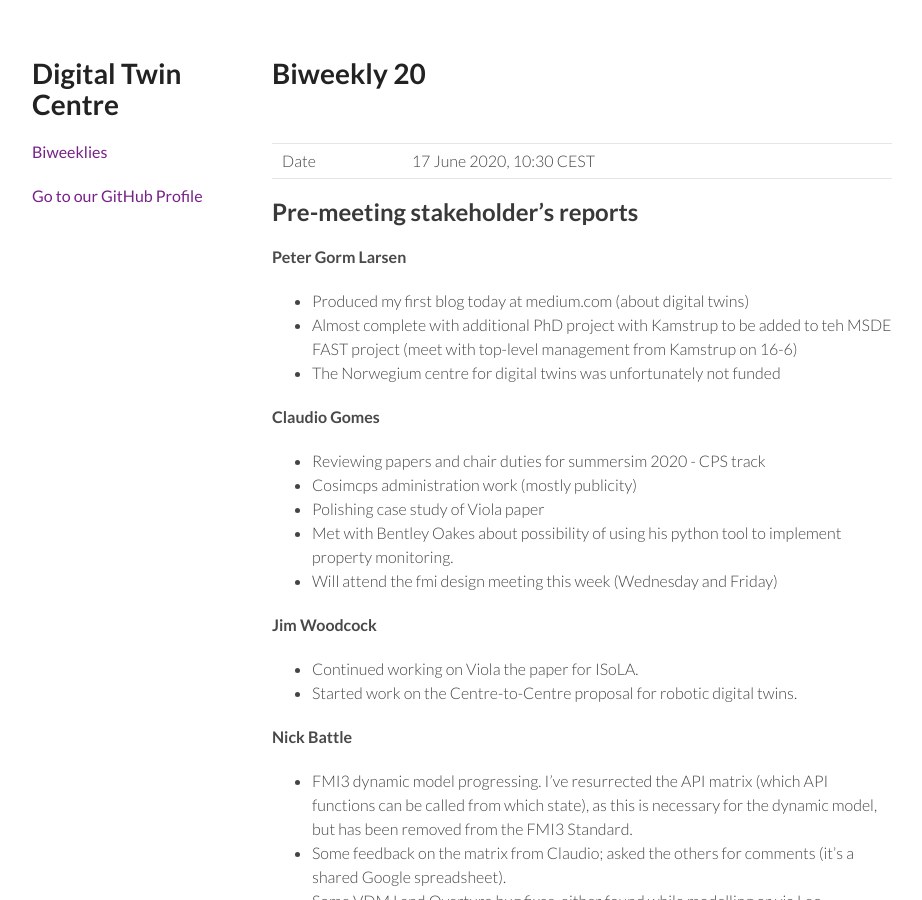
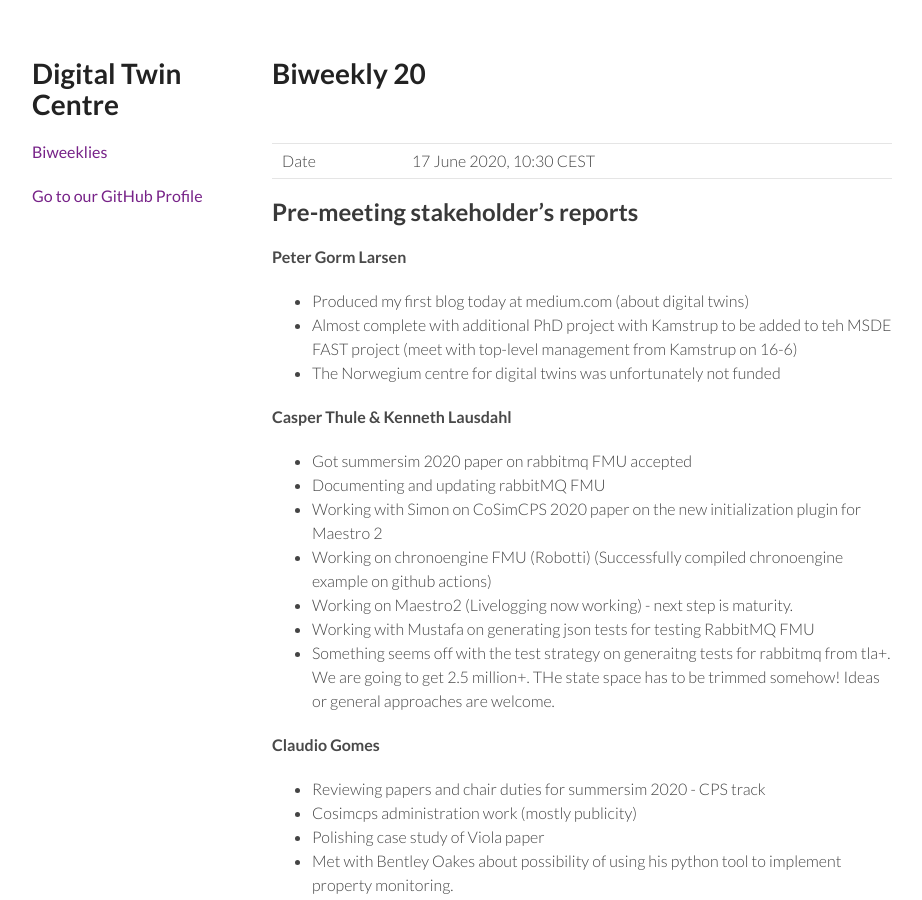
Before and after one commit to digitaltwincentre/digitaltwincentre.github.io, a Jekyll site: the page built from _biweeklies/Biweekly-20.md, in a window 1280 px wide and 900 px high. Shown: the whole window, without its empty margins (178-1100 px from the left). Built offline with Jekyll 4.4.1, drawn with Linux system fonts in a browser that asks for light colours; nearby versions of some CDN libraries.

Commit message:
Update Biweekly-20.md

```diff
--- a/_biweeklies/Biweekly-20.md
+++ b/_biweeklies/Biweekly-20.md
@@ -24,6 +24,16 @@ date: 17 June 2020, 1030 CEST
 * Produced my first blog today at medium.com (about digital twins)
 * Almost complete with additional PhD project with Kamstrup to be added to teh MSDE FAST project (meet with top-level management from Kamstrup on 16-6)
 * The Norwegium centre for digital twins was unfortunately not funded
+
+#### Casper Thule & Kenneth Lausdahl
+* Got summersim 2020 paper on rabbitmq FMU accepted
+* Documenting and updating rabbitMQ FMU
+* Working with Simon on CoSimCPS 2020 paper on the new initialization plugin for Maestro 2
+* Working on chronoengine FMU (Robotti) (Successfully compiled chronoengine example on github actions)
+* Working on Maestro2 (Livelogging now working) - next step is maturity.
+* Working with Mustafa on generating json tests for testing RabbitMQ FMU
+* Something seems off with the test strategy on generaitng tests for rabbitmq from tla+. We are going to get 2.5 million+.
+THe state space has to be trimmed somehow! Ideas or general approaches are welcome.
 
 #### Claudio Gomes
 * Reviewing papers and chair duties for summersim 2020 - CPS track
```
